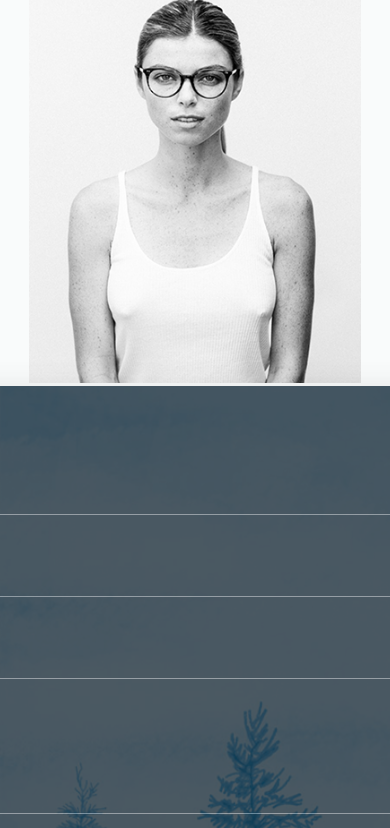
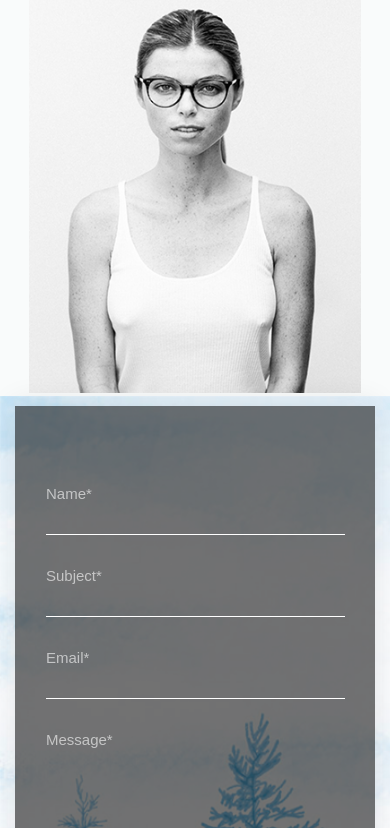
Before and after one commit to IvanKavaliov/DevTechnology, a PHP site: page / in a window 390 px wide; the page is wider, and only the part inside the window is pictured. Shown: the part 5672-6500 px from the top of that part. Run offline with PHP 8.4, Linux system fonts and the light colour scheme.

Commit message:
fix: change the adaptation and name of variables

```diff
--- a/css/style.css
+++ b/css/style.css
@@ -331,23 +331,9 @@
   display: flex;
   -ms-flex-wrap: wrap;
       flex-wrap: wrap;
-  -webkit-box-pack: justify;
-      -ms-flex-pack: justify;
-          justify-content: space-between;
-}
-@media (max-width: 768px) {
-  .team .team__gallery {
-    -webkit-box-orient: vertical;
-    -webkit-box-direction: normal;
-        -ms-flex-direction: column;
-            flex-direction: column;
-    -webkit-box-pack: center;
-        -ms-flex-pack: center;
-            justify-content: center;
-    -webkit-box-align: center;
-        -ms-flex-align: center;
-            align-items: center;
-  }
+  -webkit-box-pack: center;
+      -ms-flex-pack: center;
+          justify-content: center;
 }
 .team .team__gallery .team-gallery__item {
   position: relative;
@@ -504,15 +492,24 @@
 }
 
 .contacts {
-  min-height: 891px;
   background-image: url(../images/cristmas_snow.png);
   background-repeat: no-repeat;
   background-size: cover;
-  padding-top: 308px;
+  padding: 308px 0px 123px;
+}
+@media (max-width: 1180px) {
+  .contacts {
+    padding: 160px 5px 100px;
+  }
 }
 @media (max-width: 1023px) {
   .contacts {
-    padding-top: 0px;
+    padding: 100px 5px 50px;
+  }
+}
+@media (max-width: 440px) {
+  .contacts {
+    padding: 10px 0px 0px;
   }
 }
 .contacts .container {
@@ -536,22 +533,33 @@
 }
 .contacts .container .contacts-section__form-wrapper {
   width: 614px;
-  padding: 47px 33px 38px 31px;
+  padding: 47px 30px 34px 31px;
   margin: 0px 26px 0px 0px;
-  opacity: 0.71;
   -webkit-box-shadow: 0 0 30px 0 rgba(21, 21, 21, 0.12);
           box-shadow: 0 0 30px 0 rgba(21, 21, 21, 0.12);
-  background-color: #021623;
-  z-index: 1;
+  background-color: rgba(21, 21, 21, 0.6);
+  z-index: 0;
 }
 @media (max-width: 1023px) {
   .contacts .container .contacts-section__form-wrapper {
+    width: 768px;
     margin: 0px 0px 10px 0px;
   }
 }
-@media (max-width: 620px) {
+@media (max-width: 768px) {
   .contacts .container .contacts-section__form-wrapper {
-    width: 600px;
+    width: 614px;
+    margin: 0px 0px 5px 0px;
+  }
+}
+@media (max-width: 630px) {
+  .contacts .container .contacts-section__form-wrapper {
+    max-width: 420px;
+  }
+}
+@media (max-width: 440px) {
+  .contacts .container .contacts-section__form-wrapper {
+    max-width: 360px;
   }
 }
 @media (max-width: 375px) {
@@ -565,10 +573,9 @@
 .contacts .container .contacts-section__form-wrapper .contacts-section__form-fielset .input-block,
 .contacts .container .contacts-section__form-wrapper .contacts-section__form-fielset .textarea-block {
   border: none;
-  border-bottom: 1px solid #6e7981;
+  border-bottom: 1px solid #ffffff;
   padding: 15px 0px;
   background-color: transparent;
-  outline: none;
 }
 .contacts .container .contacts-section__form-wrapper .contacts-section__form-fielset .input-block::-webkit-input-placeholder, .contacts .container .contacts-section__form-wrapper .contacts-section__form-fielset .textarea-block::-webkit-input-placeholder {
   display: block;
--- a/index.html
+++ b/index.html
@@ -15,17 +15,17 @@
                 <img alt="logo" src="images/logo.png">
             </div>
             <h1 class="header__title">
-                <span class="header__title__text">say hello to
-                    <span class="header__title__text-color">shopno!</span>
+                <span class="header__title-text">say hello to
+                    <span class="header__title-text-color-blue">shopno!</span>
                 </span>
                 <br />
-                <span class="header__title__text__next">
-                    <span class="header__title__text-color-2">agency</span>
+                <span class="header__title-text-next">
+                    <span class="header__title-text-color-blue">agency</span>
                     corporate shopno theme
                 </span>
             </h1>
-            <div class="header__contact__us">
-                <button class="header__contact__us__button" onclick="document.location='#contact_us'">contact us</button>
+            <div class="header__contact-us">
+                <button class="header__contact-us-button" onclick="document.location='#contact_us'">contact us</button>
             </div>
             <div class="header__images">
                 <img src="images/header_glass.png" alt="glass" class="header__image">
@@ -35,15 +35,15 @@
     <main class="main">
         <div class="about__us">
             <div class="container">
-                <section class="about__us__title">
+                <section class="about__us-title">
                     <h2>about us</h2>
                     <h3>lorem ipsum dolor sit amet event landing template</h3>
                 </section>
-                <div class="about__us__flex">
-                    <div class="about__us__flex__image">
+                <div class="about__us-flex">
+                    <div class="about__us-flex-image">
                         <img src="images/workspace.png" alt="workspace">
                     </div>
-                    <section class="about__us__flex__content">
+                    <section class="about__us-flex-content">
                         <h4>we actually do amazing works</h4>
                         <p>A visual approach is an approach to a runway at an airport
                             conducted under instrument flight rules. The pilot must at all times have either the airport
--- a/source/scss/style.scss
+++ b/source/scss/style.scss
@@ -1,6 +1,7 @@
 // Variables
-$color_1: #76f4ea;
-$color_2: #777879;
+$color_blue: #76f4ea;
+$color_gray: #777879;
+$color_white: #ffffff;
 
 
 .container {
@@ -259,19 +260,19 @@ $color_2: #777879;
         }
     }
 }
-// Team block start , Bad adaptation
+// Team block start +++
 .team {
     background-color: #f9fbfb;
     text-align: center;
     .team__gallery {
         display: flex;
         flex-wrap: wrap;
-        justify-content: space-between;
-        @media (max-width: 768px) {
-            flex-direction: column;
-            justify-content: center;
-            align-items: center;
-        }
+        justify-content: center;
+        // @media (max-width: 768px) {
+        //     flex-direction: column;
+        //     justify-content: center;
+        //     align-items: center;
+        // }
         .team-gallery__item {
             position: relative;
             display: flex;
@@ -399,15 +402,20 @@ $color_2: #777879;
         }
     }
 }
-// Block contacts start, Bad adaptation
+// Block contacts start +++
 .contacts {
-    min-height: 891px;
     background-image: url(../images/cristmas_snow.png);
     background-repeat: no-repeat;
     background-size: cover;
-    padding-top: 308px;
+    padding: 308px 0px 123px;
+    @media (max-width: 1180px) {
+        padding: 160px 5px 100px;
+    }
     @media (max-width: 1023px) {
-        padding-top: 0px;
+        padding: 100px 5px 50px;
+    }
+    @media (max-width: 440px) {
+        padding: 10px 0px 0px;
     }
     .container {
         display: flex;
@@ -418,17 +426,24 @@ $color_2: #777879;
         }
         .contacts-section__form-wrapper {
             width: 614px;
-            padding: 47px 33px 38px 31px;
+            padding: 47px 30px 34px 31px;
             margin: 0px 26px 0px 0px;
-            opacity: 0.71;
             box-shadow: 0 0 30px 0 rgba(21, 21, 21, 0.12);
-            background-color: #021623;
-            z-index: 1;
+            background-color: rgba(21, 21, 21, 0.6);
+            z-index: 0;
             @media (max-width: 1023px) {
+                width: 768px;
                 margin: 0px 0px 10px 0px;
             }
-            @media (max-width: 620px) {
-                width: 600px;
+            @media (max-width: 768px) {
+                width: 614px;
+                margin: 0px 0px 5px 0px;
+            }
+            @media (max-width: 630px) {
+                max-width: 420px;
+            }
+            @media (max-width: 440px) {
+                max-width: 360px;
             }
             @media (max-width: 375px) {
                 max-width: 310px;
@@ -438,10 +453,9 @@ $color_2: #777879;
                 .input-block,
                 .textarea-block {
                     border: none;
-                    border-bottom: 1px solid #6e7981;
+                    border-bottom: 1px solid $color_white;
                     padding: 15px 0px;
                     background-color: transparent;
-                    outline: none;
                 }
                 .input-block,
                 .textarea-block,
```
Also changed, not shown: other parts of css/style.css (+83 -35 lines), other parts of source/scss/style.scss (+54 -24 lines).
